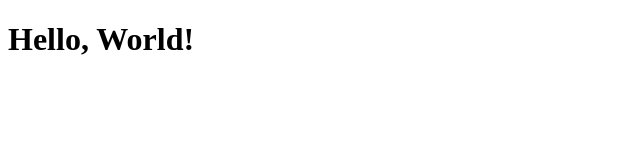
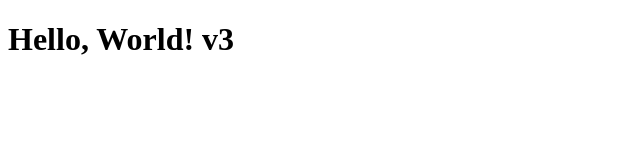
Before and after one commit to baatichokha/my-repo, a plain HTML site: page git-content/index.html in a window 1280 px wide. Shown: the full height of the page, 0-640 px from the left. Drawn offline with Linux system fonts and the light colour scheme.

Commit message:
thiis is my 3rd commit

```diff
--- a/git-content/index.html
+++ b/git-content/index.html
@@ -6,6 +6,6 @@
     <title>My Website</title>
 </head>
 <body>
-    <h1>Hello, World!</h1>
+    <h1>Hello, World! v3</h1>
 </body>
 </html>
```
